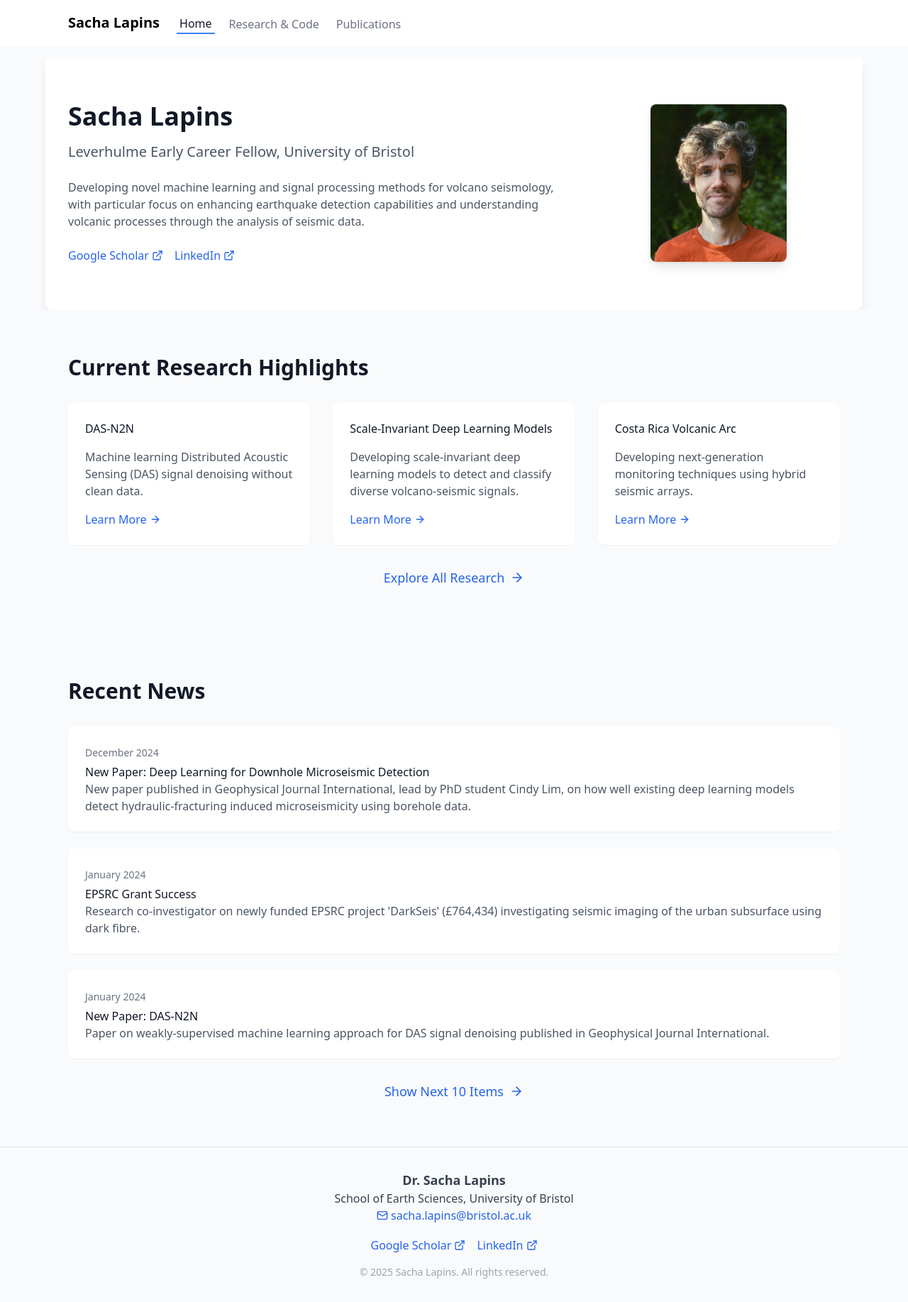
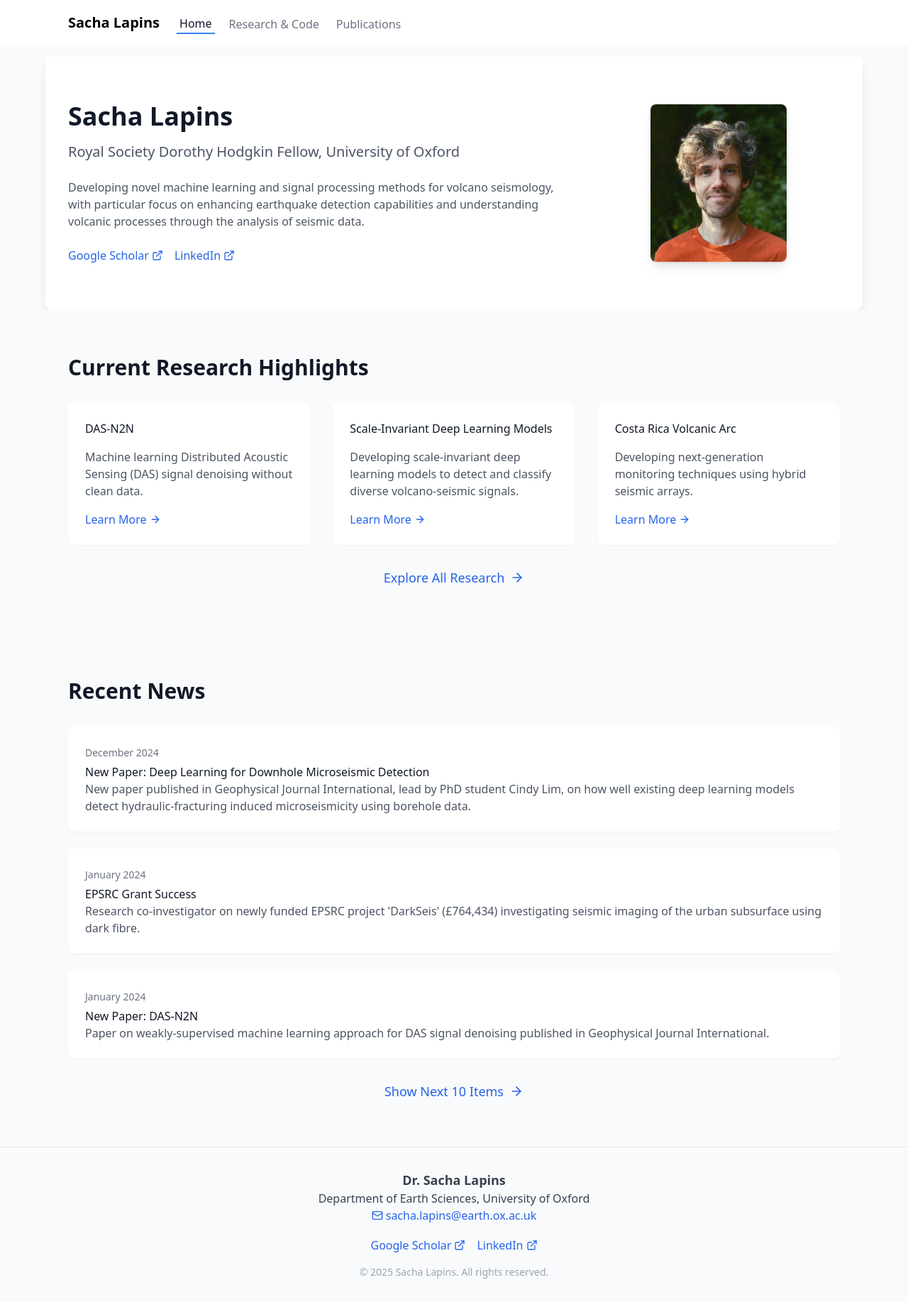
Before and after one commit to sachalapins/sachalapins.github.io, a React (Create React App) app: page / in a window 1280 px wide. Shown: the whole page at 71% size. Built offline with nearby package versions, Linux system fonts and the light colour scheme.

Commit message:
Updated work info

```diff
--- a/public/index.html
+++ b/public/index.html
@@ -9,7 +9,7 @@
       name="description"
       content="Sacha Lapins - Research in Volcano Seismology and Machine Learning"
     />
-    <title>Sacha Lapins - University of Bristol</title>
+    <title>Sacha Lapins - University of Oxford</title>
   </head>
   <body>
     <noscript>You need to enable JavaScript to run this app.</noscript>
--- a/src/components/layout/Footer.jsx
+++ b/src/components/layout/Footer.jsx
@@ -6,13 +6,13 @@ const Footer = () => (
     <div className="max-w-6xl mx-auto px-4 sm:px-6 lg:px-8 py-8">
       <div className="text-center text-gray-700">
         <p className="text-lg font-semibold">Dr. Sacha Lapins</p>
-        <p>School of Earth Sciences, University of Bristol</p>
+        <p>Department of Earth Sciences, University of Oxford</p>
         <p>
           <a
-            href="mailto:sacha.lapins@bristol.ac.uk"
+            href="mailto:sacha.lapins@earth.ox.ac.uk"
             className="inline-flex items-center text-blue-600 hover:text-blue-800"
           >
-            <Mail className="mr-1 h-4 w-4" /> sacha.lapins@bristol.ac.uk
+            <Mail className="mr-1 h-4 w-4" /> sacha.lapins@earth.ox.ac.uk
           </a>
         </p>
         <div className="flex justify-center space-x-4 mt-4">
--- a/src/components/pages/HomePage.jsx
+++ b/src/components/pages/HomePage.jsx
@@ -50,7 +50,7 @@ const HomePage = ({ setCurrentPage }) => {
                 Sacha Lapins
               </h1>
               <p className="text-xl text-gray-600 mb-6">
-                Leverhulme Early Career Fellow, University of Bristol
+                Royal Society Dorothy Hodgkin Fellow, University of Oxford
               </p>
               <p className="text-gray-600 mb-6">
                 Developing novel machine learning and signal processing methods for volcano seismology,
```
